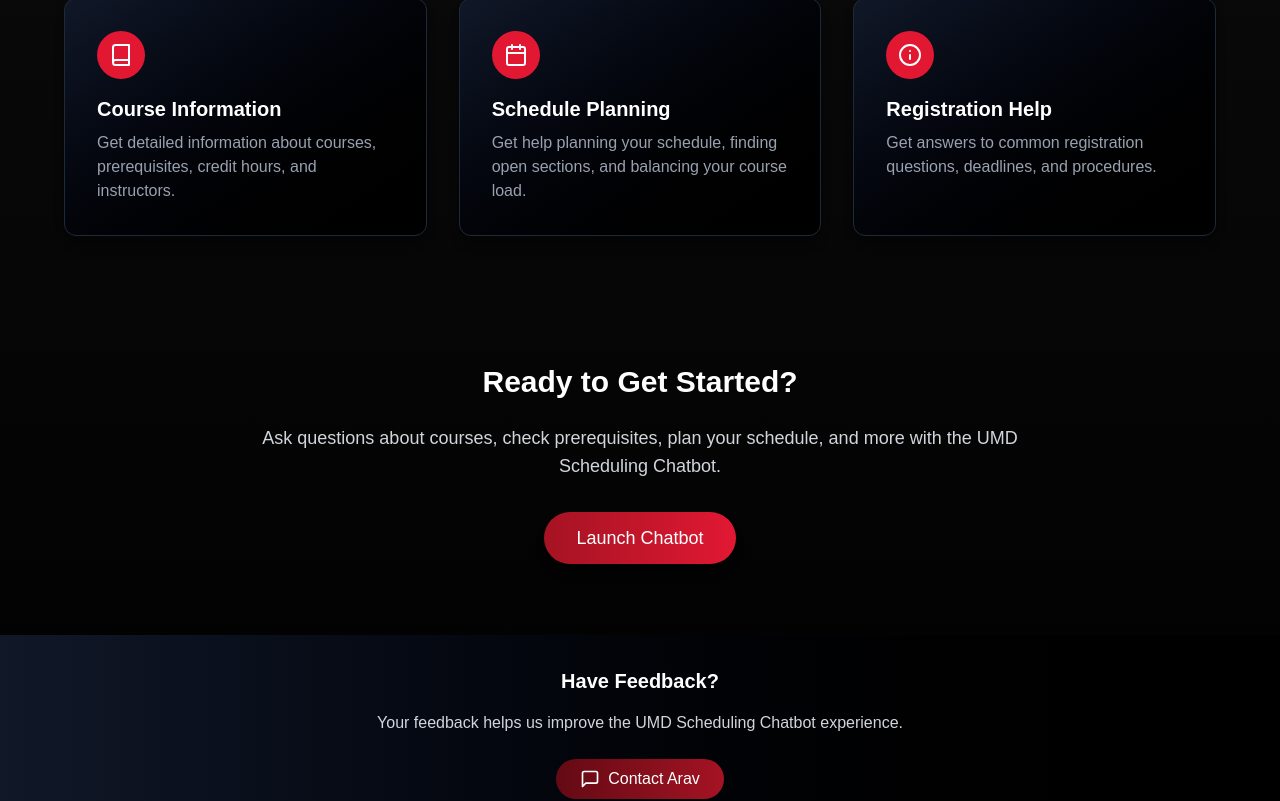
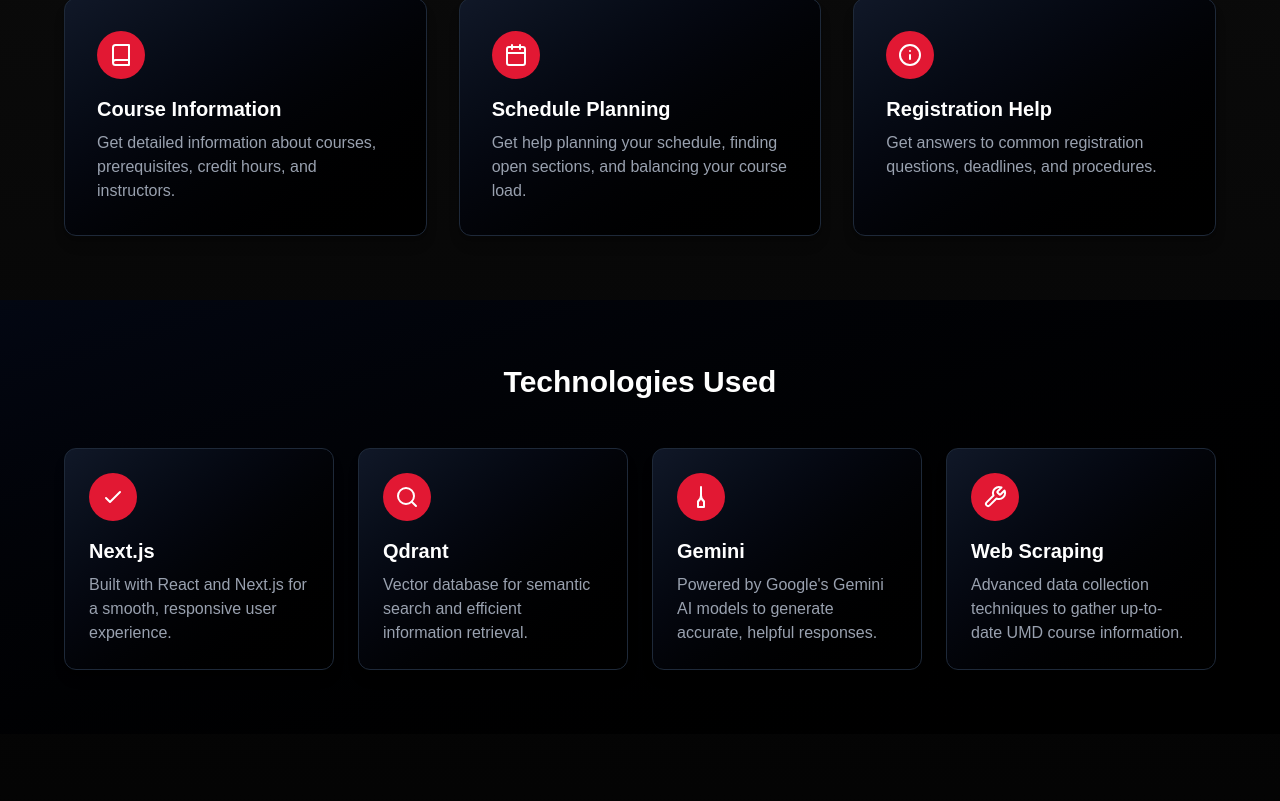
Before and after one commit to aluthra23/UMD-Scheduling-Chatbot-2.0, a Next.js app: page / in a window 1280 px wide. Shown: the part 603-1404 px from the top of the page. Built offline with nearby package versions, Linux system fonts and the light colour scheme.

Commit message:
updated css

```diff
--- a/src/app/globals.css
+++ b/src/app/globals.css
@@ -37,6 +37,10 @@
   color: var(--foreground);
   font-family: Arial, Helvetica, sans-serif;
   min-height: 100vh;
+}
+
+html {
+  background-color: #000000;
 }
 
 /* Interactive feature card */
--- a/src/app/page.tsx
+++ b/src/app/page.tsx
@@ -62,6 +62,50 @@
         </div>
       </div>
 
+      {/* Technologies Section */}
+      <div className="py-16 px-6 bg-gradient-to-br from-gray-950 to-black">
+        <h2 className="text-3xl font-bold text-center mb-12 text-white">Technologies Used</h2>
+        <div className="grid grid-cols-1 md:grid-cols-4 gap-6 max-w-6xl mx-auto">
+          <div className="feature-card bg-gradient-to-br from-gray-900 to-black p-6 rounded-xl shadow-lg border border-gray-800 hover:border-[var(--umd-gold)]">
+            <div className="feature-icon bg-[var(--umd-red)] w-12 h-12 rounded-full flex items-center justify-center mb-4">
+              <svg xmlns="http://www.w3.org/2000/svg" width="24" height="24" viewBox="0 0 24 24" fill="none" stroke="currentColor" strokeWidth="2" strokeLinecap="round" strokeLinejoin="round">
+                <path d="m5 13 4 4L19 7"></path>
+              </svg>
+            </div>
+            <h3 className="text-xl font-bold mb-2 text-white">Next.js</h3>
+            <p className="text-gray-400">Built with React and Next.js for a smooth, responsive user experience.</p>
+          </div>
+          <div className="feature-card bg-gradient-to-br from-gray-900 to-black p-6 rounded-xl shadow-lg border border-gray-800 hover:border-[var(--umd-gold)]">
+            <div className="feature-icon bg-[var(--umd-red)] w-12 h-12 rounded-full flex items-center justify-center mb-4">
+              <svg xmlns="http://www.w3.org/2000/svg" width="24" height="24" viewBox="0 0 24 24" fill="none" stroke="currentColor" strokeWidth="2" strokeLinecap="round" strokeLinejoin="round">
+                <circle cx="11" cy="11" r="8"></circle>
+                <path d="m21 21-4.3-4.3"></path>
+              </svg>
+            </div>
+            <h3 className="text-xl font-bold mb-2 text-white">Qdrant</h3>
+            <p className="text-gray-400">Vector database for semantic search and efficient information retrieval.</p>
+          </div>
+          <div className="feature-card bg-gradient-to-br from-gray-900 to-black p-6 rounded-xl shadow-lg border border-gray-800 hover:border-[var(--umd-gold)]">
+            <div className="feature-icon bg-[var(--umd-red)] w-12 h-12 rounded-full flex items-center justify-center mb-4">
+              <svg xmlns="http://www.w3.org/2000/svg" width="24" height="24" viewBox="0 0 24 24" fill="none" stroke="currentColor" strokeWidth="2" strokeLinecap="round" strokeLinejoin="round">
+                <path d="M12 2v8.4a7.48 7.48 0 0 1-3 6V22h6v-5.6a7.48 7.48 0 0 1-3-6V2"></path>
+              </svg>
+            </div>
+            <h3 className="text-xl font-bold mb-2 text-white">Gemini</h3>
+            <p className="text-gray-400">Powered by Google&apos;s Gemini AI models to generate accurate, helpful responses.</p>
+          </div>
+          <div className="feature-card bg-gradient-to-br from-gray-900 to-black p-6 rounded-xl shadow-lg border border-gray-800 hover:border-[var(--umd-gold)]">
+            <div className="feature-icon bg-[var(--umd-red)] w-12 h-12 rounded-full flex items-center justify-center mb-4">
+              <svg xmlns="http://www.w3.org/2000/svg" width="24" height="24" viewBox="0 0 24 24" fill="none" stroke="currentColor" strokeWidth="2" strokeLinecap="round" strokeLinejoin="round">
+                <path d="M14.7 6.3a1 1 0 0 0 0 1.4l1.6 1.6a1 1 0 0 0 1.4 0l3.77-3.77a6 6 0 0 1-7.94 7.94l-6.91 6.91a2.12 2.12 0 0 1-3-3l6.91-6.91a6 6 0 0 1 7.94-7.94l-3.76 3.76z"></path>
+              </svg>
+            </div>
+            <h3 className="text-xl font-bold mb-2 text-white">Web Scraping</h3>
+            <p className="text-gray-400">Advanced data collection techniques to gather up-to-date UMD course information.</p>
+          </div>
+        </div>
+      </div>
+
       {/* CTA */}
       <div className="py-16 px-6 text-center">
         <div className="max-w-3xl mx-auto">
```
